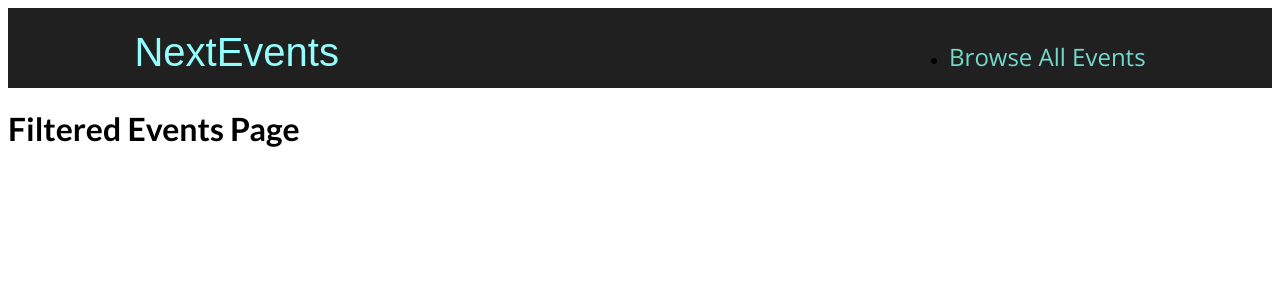
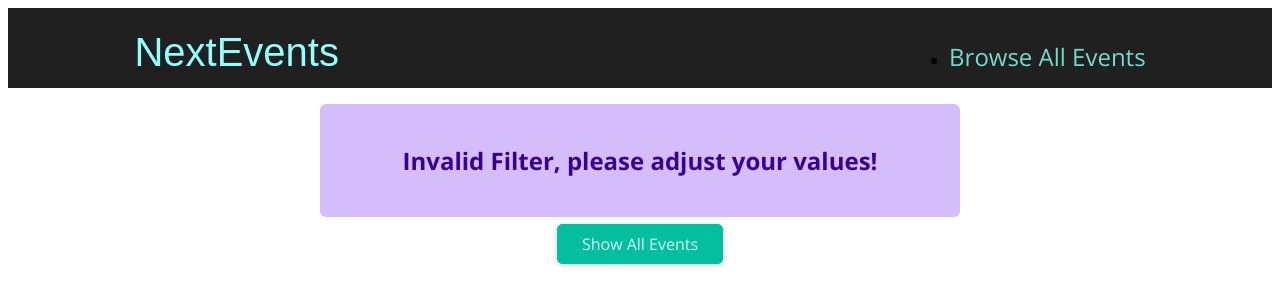
Before and after one commit to char502/nextjs-m-schwarts, a Next.js app: page /events in a window 1280 px wide. Shown: the top 306 px of the page. Built offline with nearby package versions, Linux system fonts and the light colour scheme.

Commit message:
finished routing example app

```diff
--- /dev/null
+++ b/components/events/results-title.js
@@ -0,0 +1,20 @@
+import Button from '../ui/button';
+import classes from './results-title.module.css';
+
+function ResultsTitle(props) {
+  const { date } = props;
+
+  const humanReadableDate = new Date(date).toLocaleDateString('en-US', {
+    month: 'long',
+    year: 'numeric',
+  });
+
+  return (
+    <section className={classes.title}>
+      <h1>Events in {humanReadableDate}</h1>
+      <Button link='/events'>Show all events</Button>
+    </section>
+  );
+}
+
+export default ResultsTitle;
--- /dev/null
+++ b/components/events/results-title.module.css
@@ -0,0 +1,6 @@
+.title {
+  margin: 2rem auto;
+  width: 90%;
+  max-width: 40rem;
+  text-align: center;
+}
--- /dev/null
+++ b/components/ui/error-alert.js
@@ -0,0 +1,7 @@
+import classes from './error-alert.module.css';
+
+function ErrorAlert(props) {
+  return <div className={classes.alert}>{props.children}</div>;
+}
+
+export default ErrorAlert;
--- /dev/null
+++ b/components/ui/error-alert.module.css
@@ -0,0 +1,12 @@
+.alert {
+  margin: 1rem auto;
+  padding: 1rem 2rem;
+  width: 90%;
+  max-width: 40rem;
+  background-color: #d5bdfc;
+  color: #38028d;
+  font-weight: bold;
+  font-size: 1.5rem;
+  text-align: center;
+  border-radius: 6px;
+}
--- a/pages/events/[...slug].js
+++ b/pages/events/[...slug].js
@@ -1,17 +1,87 @@
+import { Fragment } from 'react';
+import { useRouter } from 'next/router';
 
-// import { useRouter } from 'react'
-
-// const router = useRouter()
-//   const eventId = router.query.eventId
-//   const event = getEventById(eventId)
+import { getFilteredEvents } from '../../dummy-data';
+import EventList from '../../components/events/event-list';
+import ResultsTitle from '../../components/events/results-title';
+import Button from '../../components/ui/button';
+import ErrorAlert from '../../components/ui/error-alert';
 
 
 function FilteredEventsPage() {
 
+  const router = useRouter()
+
+  const filterData = router.query.slug
+
+  // making sure that don't get an error just because don't have access to the url data yet
+  if (!filterData) {
+    return (
+      <p className='center'>Loading...</p>
+    )
+  }
+
+  // only want the first two bits of returned data in this example so target them specifically
+  const filteredYear = filterData[0];
+  const filteredMonth = filterData[1]
+
+  // The above will always be a string as it's encoded within the url, to transform it to a number (if it is a stringified number) put a + in front of it
+  const numYear = +filteredYear
+  const numMonth = +filteredMonth
+
+  // check if not a number and year/month in certain ranges
+  if (
+    isNaN(numYear) ||
+    isNaN(numMonth) ||
+    numYear > 2030 ||
+    numYear < 2021 ||
+    numMonth < 1 ||
+    numMonth > 12
+    ) {
+      return (
+        <Fragment>
+          <ErrorAlert>
+          <p>Invalid Filter, please adjust your values!</p>
+          </ErrorAlert>
+          <div style={{ textAlign: 'center'}}>
+            <Button link='/events'>Show All Events</Button>
+          </div>
+        </Fragment>
+      );
+  }
+
+  // console.log(numYear)
+  // console.log(numMonth)
+
+  const filteredEvents = getFilteredEvents({
+    year: numYear,
+    month: numMonth
+  })
+
+  if (!filteredEvents || filteredEvents.length === 0) {
+    return (
+      <Fragment>
+        <ErrorAlert>
+          <p>No events found for the chosen filter!</p>
+        </ErrorAlert>
+          <div style={{ textAlign: 'center'}}>
+            <Button link='/events'>Show All Events</Button>
+          </div>
+      </Fragment>
+    )
+  }
+
+  // Month is 0 indexed here so need to -1 to get correct month
+  // The date constructor function expects the month to begin at 0 not at 1
+  const date = new Date(numYear, numMonth -1);
+
+
   return (
-    <div>
+    <Fragment>
       <h1>Filtered Events Page</h1>
-    </div>
+      <ResultsTitle date={date} />
+      <EventList items={filteredEvents} />
+    </Fragment>
   )
 }
 
--- a/pages/events/index.js
+++ b/pages/events/index.js
@@ -15,8 +15,6 @@
 
     const fullPath = `/events/${year}/${month}`;
 
-    console.log(fullPath)
-
     router.push(fullPath)
   }
 
```
Also changed, not shown: pages/events/[eventid].js (+8 -1 lines).
